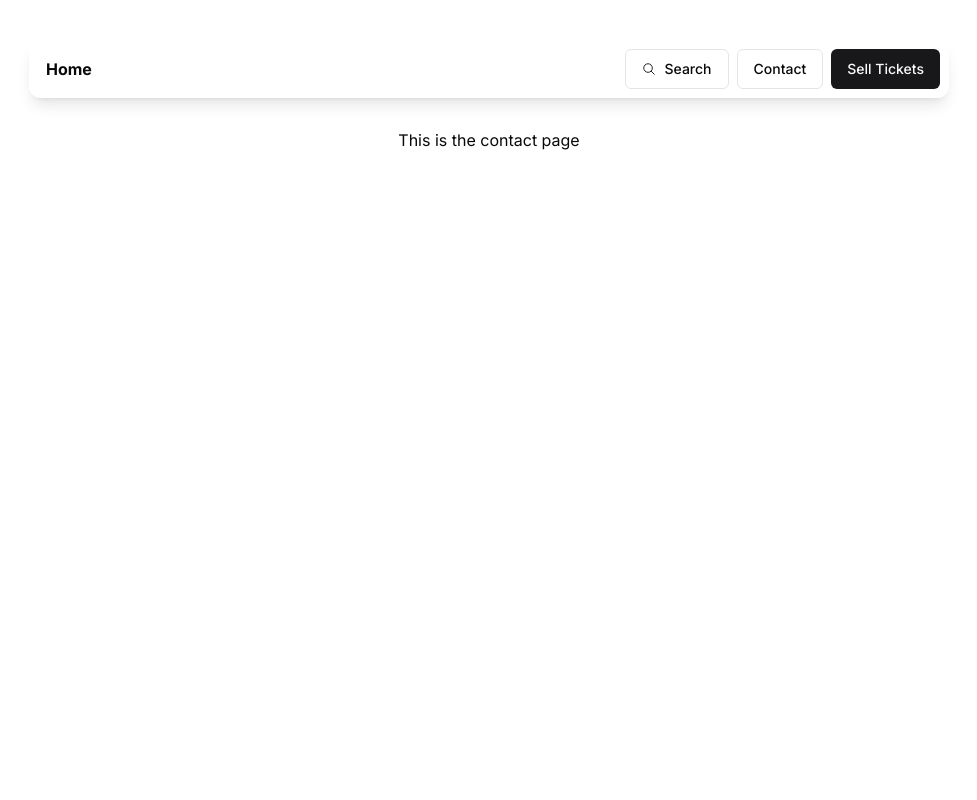
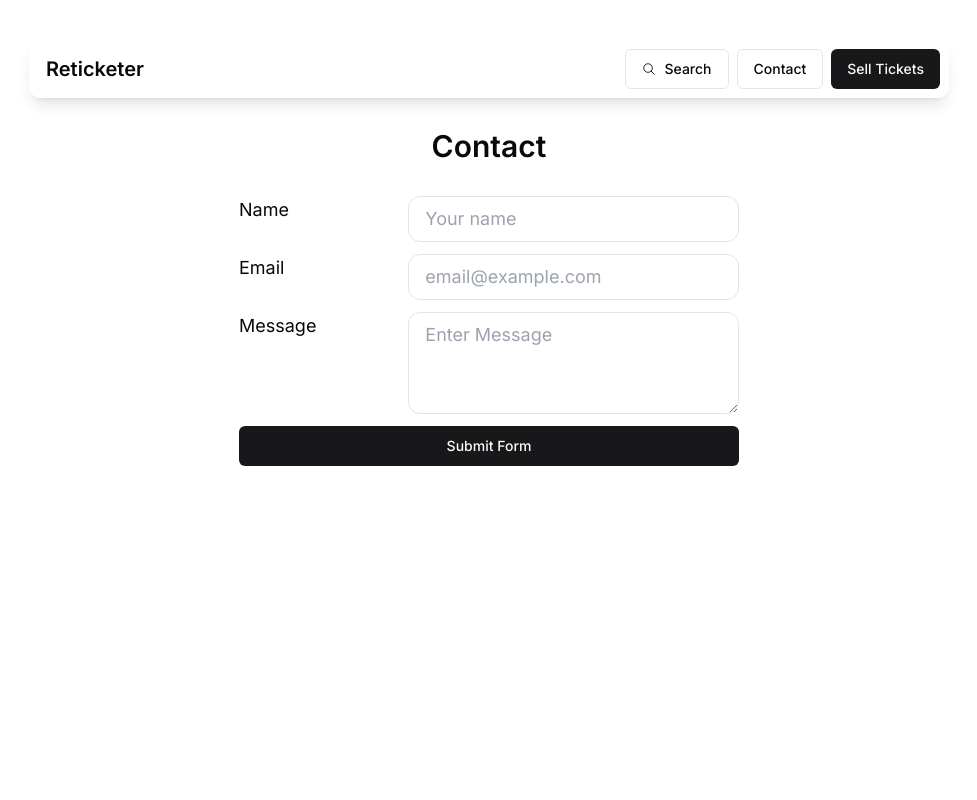
Before and after one commit to raglandconnor/reticketer, a Next.js app: page /contact in a window 1280 px wide. Shown: the top 800 px of the page, without its empty margins (151-1128 px from the left). Built offline with nearby package versions, Linux system fonts and the light colour scheme.

Commit message:
Add contact page

```diff
--- /dev/null
+++ b/app/contact/components/contact-form.jsx
@@ -0,0 +1,66 @@
+'use client';
+
+import { Button } from '@/components/ui/button';
+
+export function Contact() {
+  async function handleSubmit(e) {
+    e.preventDefault();
+    const response = await fetch('https://api.web3forms.com/submit', {
+      method: 'POST',
+      headers: {
+        'Content-Type': 'application/json',
+        Accept: 'application/json',
+      },
+      body: JSON.stringify({
+        access_key: 'YOUR_ACCESS_KEY_HERE',
+        name: e.target.name.value,
+        email: e.target.email.value,
+        message: e.target.message.value,
+      }),
+    });
+    const result = await response.json();
+    if (result.success) {
+      console.log(result);
+      e.target.reset(); // Reset the form fields
+    }
+  }
+
+  return (
+    <>
+      <form className="text-lg grid gap-3" onSubmit={handleSubmit}>
+        <div className="grid md:grid-cols-3 gap-2">
+          <label htmlFor="name">Name</label>
+          <input
+            type="text"
+            name="name"
+            required
+            placeholder="Your name"
+            className="border rounded-xl px-4 py-2 md:col-span-2"
+          />
+        </div>
+        <div className="grid md:grid-cols-3 gap-2">
+          <label htmlFor="email">Email</label>
+          <input
+            type="email"
+            name="email"
+            required
+            placeholder="email@example.com"
+            className="border rounded-xl px-4 py-2 md:col-span-2"
+          />
+        </div>
+        <div className="grid md:grid-cols-3 gap-2">
+          <label htmlFor="message">Message</label>
+          <textarea
+            name="message"
+            required
+            rows="3"
+            placeholder="Enter Message"
+            className="border rounded-xl px-4 py-2 md:col-span-2"
+          ></textarea>
+        </div>
+        <Button type="submit">Submit Form</Button>
+        {/* <button type="submit">Submit Form</button> */}
+      </form>
+    </>
+  );
+}
--- a/app/contact/page.jsx
+++ b/app/contact/page.jsx
@@ -1,11 +1,15 @@
 import React from 'react';
+import { Contact } from './components/contact-form';
 
-const page = () => {
+const ContactPage = () => {
   return (
     <div className="flex min-h-screen flex-col items-center py-32">
-      This is the contact page
+      <h1 className="text-3xl font-semibold mb-8">Contact</h1>
+      <section className="w-96 md:w-[500px]">
+        <Contact />
+      </section>
     </div>
   );
 };
 
-export default page;
+export default ContactPage;
--- a/app/login/components/user-auth-form.jsx
+++ b/app/login/components/user-auth-form.jsx
@@ -46,7 +46,7 @@ export function UserAuthForm({ className, ...props }) {
           </Button>
         </div>
       </form>
-      <div className="relative">
+      {/* <div className="relative">
         <div className="absolute inset-0 flex items-center">
           <span className="w-full border-t" />
         </div>
@@ -55,15 +55,15 @@ export function UserAuthForm({ className, ...props }) {
             Or continue with
           </span>
         </div>
-      </div>
-      <Button variant="outline" type="button" disabled={isLoading}>
+      </div> */}
+      {/* <Button variant="outline" type="button" disabled={isLoading}>
         {isLoading ? (
           <Icons.spinner className="mr-2 h-4 w-4 animate-spin" />
         ) : (
           <Icons.google className="mr-2 h-4 w-4" />
         )}{' '}
         Google
-      </Button>
+      </Button> */}
     </div>
   );
 }
--- a/components/Navbar.jsx
+++ b/components/Navbar.jsx
@@ -72,7 +72,7 @@ export function NavBar() {
         <NavigationMenu>
           <NavigationMenuList className="max-[825px]:hidden ">
             <Link href="/" className="pl-2">
-              <h1 className="font-bold">Home</h1>
+              <h1 className="font-semibold text-xl">Reticketer</h1>
             </Link>
           </NavigationMenuList>
         </NavigationMenu>
```
